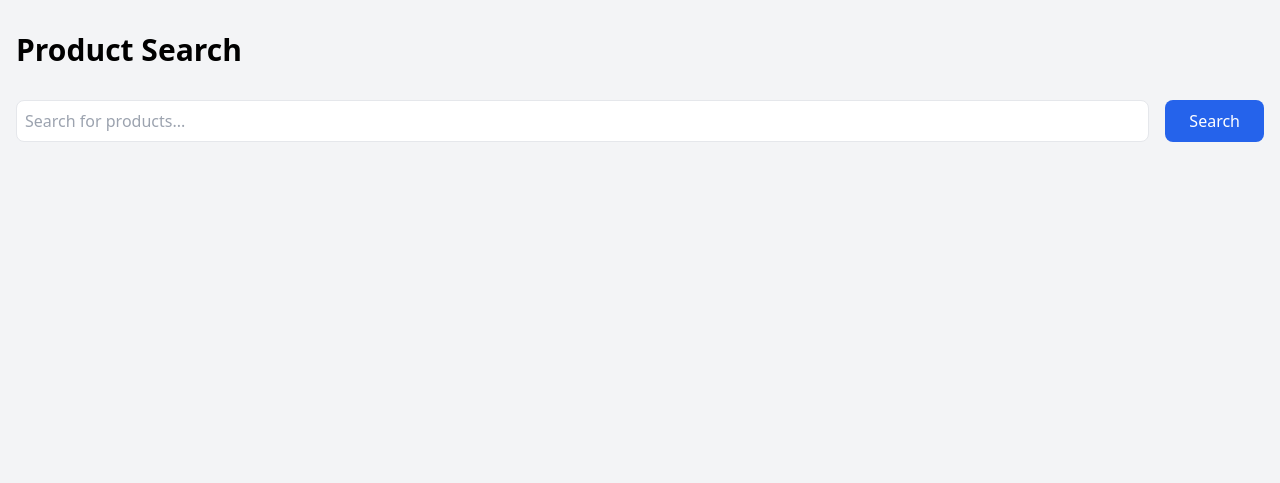
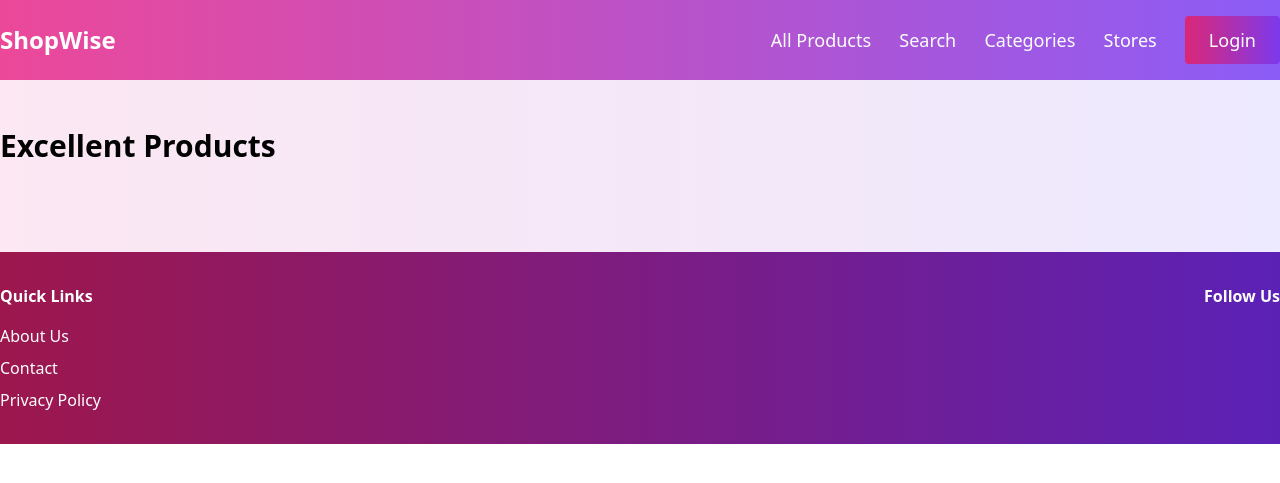
Before and after one commit to Karima277/DemoDjango, a Django app: page / in a window 1280 px wide. Shown: the top 483 px of the page. Run offline with Django 5.2, Linux system fonts and the light colour scheme; data that the repository does not hold is empty.

Commit message:
26 nov commit

```diff
--- a/demo/settings.py
+++ b/demo/settings.py
@@ -116,7 +116,10 @@ USE_TZ = True
 # Static files (CSS, JavaScript, Images)
 # https://docs.djangoproject.com/en/5.1/howto/static-files/
 
-STATIC_URL = 'static/'
+STATIC_URL = '/static/'
+STATICFILES_DIRS = [
+    BASE_DIR / "myapp" / "static",
+]
 
 # Default primary key field type
 # https://docs.djangoproject.com/en/5.1/ref/settings/#default-auto-field
--- a/myapp/management/commands/load_hadoop_data.py
+++ b/myapp/management/commands/load_hadoop_data.py
@@ -57,14 +57,14 @@ class Command(BaseCommand):
             hdfs_client = InsecureClient('http://localhost:9870', user='pc')
 
             # Read data from HDFS
-            with hdfs_client.read('/user/pc/Beauty_dataset.csv') as reader:
+            with hdfs_client.read('/user/pc/video_games_combined.csv') as reader:
                 df = pd.read_csv(reader)
 
             self.stdout.write(self.style.SUCCESS(f'Successfully read {len(df)} records from Hadoop'))
 
             # Clear existing data
-            Product.objects.all().delete()
-            self.stdout.write(self.style.SUCCESS('Cleared existing products'))
+            #Product.objects.all().delete()
+            #self.stdout.write(self.style.SUCCESS('Cleared existing products'))
 
             # Process and insert data
             records_created = 0
--- a/myapp/templates/base.html
+++ b/myapp/templates/base.html
@@ -1,12 +1,49 @@
-<!-- templates/products/base.html -->
 <!DOCTYPE html>
-<html>
+<html lang="en">
 <head>
-    <title>Product Search</title>
-    <link href="https://cdnjs.cloudflare.com/ajax/libs/tailwindcss/2.2.19/tailwind.min.css" rel="stylesheet">
+    <meta charset="UTF-8">
+    <meta name="viewport" content="width=device-width, initial-scale=1.0">
+    <title>ShopWise</title>
+    <link href="https://cdn.jsdelivr.net/npm/tailwindcss@2.2.16/dist/tailwind.min.css" rel="stylesheet">
 </head>
-<body class="bg-gray-100">
-    {% block content %}
-    {% endblock %}
+<body>
+    <header class="bg-gradient-to-r from-pink-500 to-purple-500 text-white py-6">
+        <div class="container mx-auto flex justify-between items-center">
+            <a href="{% url 'home' %}" class="text-2xl font-bold text-white">ShopWise</a>
+            <nav class="space-x-6">
+                <a href="#" class="hover:text-pink-200 text-lg">All Products</a>
+                <a href="{% url 'product_search' %}" class="hover:text-pink-200 text-lg">Search</a>
+                <a href="{% url 'categories' %}" class="hover:text-pink-200 text-lg">Categories</a>
+                <a href="{% url 'stores' %}"class="hover:text-pink-200 text-lg">Stores</a>
+                <a href="#" class="bg-gradient-to-r from-pink-600 to-purple-600 hover:bg-gradient-to-l px-6 py-3 rounded text-lg">Login</a>
+            </nav>
+        </div>
+    </header>
+
+    <main class="flex-grow">
+        {% block content %}
+        {% endblock %}
+    </main>
+
+    <footer class="bg-gradient-to-r from-pink-800 to-purple-800 text-white py-8">
+        <div class="container mx-auto flex justify-between items-start">
+          <div>
+            <h4 class="font-bold mb-4">Quick Links</h4>
+            <ul class="space-y-2">
+              <li><a href="#" class="hover:text-gray-300">About Us</a></li>
+              <li><a href="#" class="hover:text-gray-300">Contact</a></li>
+              <li><a href="#" class="hover:text-gray-300">Privacy Policy</a></li>
+            </ul>
+          </div>
+          <div>
+            <h4 class="font-bold mb-4">Follow Us</h4>
+            <div class="space-x-4">
+              <a href="#" class="hover:text-gray-300"><i class="fab fa-facebook-f"></i></a>
+              <a href="#" class="hover:text-gray-300"><i class="fab fa-twitter"></i></a>
+              <a href="#" class="hover:text-gray-300"><i class="fab fa-instagram"></i></a>
+            </div>
+          </div>
+        </div>
+      </footer>
 </body>
 </html>
--- a/myapp/templates/home.html
+++ b/myapp/templates/home.html
@@ -1,4 +1,98 @@
-{% extends "base.html" %} {% block title %} Home page {% endblock %}
+{% extends "base.html" %}
+{% block title %} Home page {% endblock %}
 {% block content %}
-<p>this is the home page </p>
+{% load static %}
+
+<style>
+.product-carousel {
+  display: flex;
+  overflow-x: auto;
+  scroll-snap-type: x mandatory;
+  scroll-behavior: smooth;
+  -webkit-overflow-scrolling: touch;
+  padding-bottom: 1rem;
+  animation: carousel-slide 15s linear infinite;
+}
+
+.product-item {
+  flex: 0 0 auto;
+  width: 300px;
+  margin-right: 1rem;
+  scroll-snap-align: start;
+}
+
+.product-item:last-child {
+  margin-right: 0;
+}
+
+@keyframes carousel-slide {
+  0% {
+    transform: translateX(0);
+  }
+  100% {
+    transform: translateX(-100%);
+  }
+}
+</style>
+
+<div class="font-sans">
+
+  <main>
+    <section class="bg-gradient-to-r from-pink-100 to-purple-100 py-12">
+      <div class="container mx-auto">
+        <h2 class="text-3xl font-bold mb-6">Excellent Products</h2>
+        <div class="product-carousel">
+          {% for product in excellent_products %}
+          <div class="product-item">
+            <div class="bg-white rounded-lg shadow-md">
+              <img src="{{ product.get_main_image }}" alt="{{ product.title }}" class="w-full rounded-t-lg">
+              <div class="p-4">
+                <h3 class="text-lg font-bold mb-2">{{ product.title }}</h3>
+                <p class="text-gray-600 mb-2">{{ product.get_rating_status }}</p>
+                {% if product.price %}
+                <div class="flex justify-between items-center">
+                  <span class="text-gradient-to-r from-pink-500 to-purple-500 font-bold">${{ product.price }}</span>
+                </div>
+                {% endif %}
+
+              </div>
+            </div>
+          </div>
+          {% endfor %}
+
+        </div>
+      </div>
+    </section>
+  </main>
+  <script>
+    document.addEventListener('DOMContentLoaded', function() {
+        var carousel = document.querySelector('.product-carousel');
+        var items = carousel.querySelectorAll('.product-item');
+
+        // Clone the first item and append it to the end
+        var firstItem = items[0].cloneNode(true);
+        carousel.appendChild(firstItem);
+
+        // Set up the initial transform
+        carousel.style.transform = 'translateX(0)';
+
+        // Set up the interval to move the carousel
+        var interval = setInterval(function() {
+            carousel.style.transition = 'transform 15s linear';
+            carousel.style.transform = 'translateX(-100%)';
+
+            setTimeout(function() {
+            // Move the first item to the end
+            carousel.style.transition = 'none';
+            carousel.appendChild(carousel.firstElementChild);
+            carousel.style.transform = 'translateX(0)';
+            }, 15000);
+        }, 15000);
+});
+    </script>
+
+
+</div>
+
+
 {% endblock %}
--- a/myapp/urls.py
+++ b/myapp/urls.py
@@ -5,5 +5,8 @@ from . import views
 # ]
 
 urlpatterns = [
-    path('', views.product_search, name='product_search'),
+    path('search/', views.product_search, name='product_search'),
+    path("", views.home,name="home"),
+    path('stores/', views.stores_view, name='stores'),
+    path('categories/', views.categories_view, name='categories'),
 ]
--- a/myapp/views.py
+++ b/myapp/views.py
@@ -2,10 +2,14 @@ from django.shortcuts import render,HttpResponse
 from django.shortcuts import render
 from django.db.models import Q
 from .models import Product
-
+from django.db.models import Count
 # Create your views here.
 def home(request):
-    return render(request,'home.html')
+    excellent_products = Product.objects.filter(average_rating__gte=4.5).order_by('-average_rating')[:7]
+    context = {
+        'excellent_products': excellent_products
+    }
+    return render(request,'home.html',context)
 
 
 def product_search(request):
@@ -23,3 +27,32 @@ def product_search(request):
         'products': products,
     }
     return render(request, 'search.html', context)
+def stores_view(request):
+    # Get a list of all the unique stores
+    stores = Product.objects.values('store').annotate(num_products=Count('id')).order_by('-num_products')
+
+    # Handle search functionality
+    query = request.GET.get('q', '')
+    if query:
+        stores = stores.filter(store__icontains=query)
+
+    context = {
+        'stores': stores,
+        'query': query,
+    }
+    return render(request, 'stores.html', context)
+
+def categories_view(request):
+    # Get a list of all the unique categories
+    categories = Product.objects.values('main_category').annotate(num_products=Count('id')).order_by('-num_products')
+
+    # Handle search functionality
+    query = request.GET.get('q', '')
+    if query:
+        categories = categories.filter(main_category__icontains=query)
+
+    context = {
+        'categories': categories,
+        'query': query,
+    }
+    return render(request, 'categories.html', context)
```
Also changed, not shown: myapp/templates/categories.html (added, +30 -0 lines), myapp/templates/stores.html (added, +30 -0 lines), myapp/static/logo.png (added), myapp/static/logo1.png (added), myapp/templates/search.html (line endings or trailing spaces).
